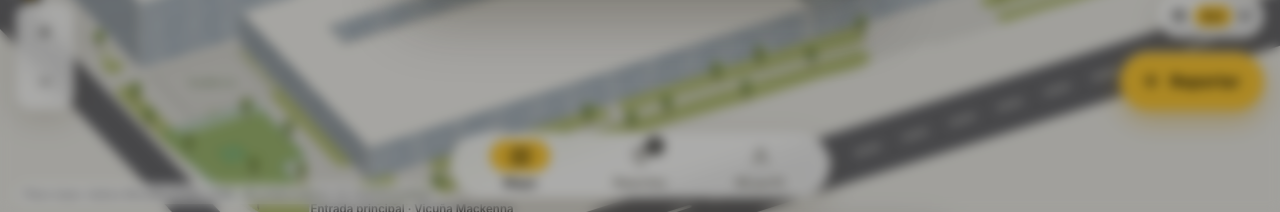
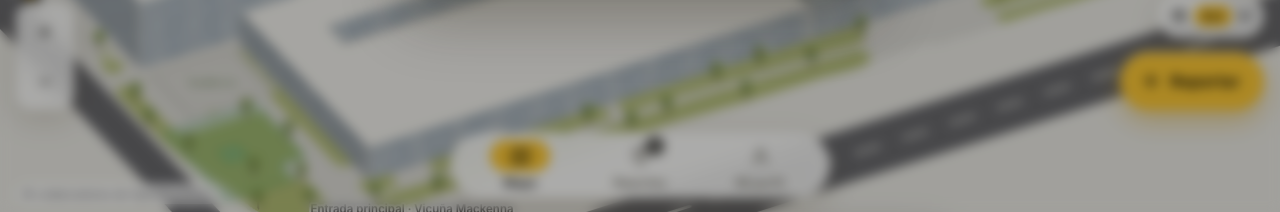
Before and after one commit to benjabarra/proyecto-inicial-grupo-01-bedia, a Django app: page /reportes/mapa/ in a window 1280 px wide. Shown: the part 588-800 px from the top of the page. Run offline with Django 5.2, Linux system fonts and the light colour scheme; the visitor is signed in with stand-in values (Sample User, id 1); data comes from the database, SQL or seed files in the repository; data that the repository does not hold is empty.

Commit message:
el mapa solo acredita a openstreetmap

```diff
--- a/mi_app/templates/reportes/mapa.html
+++ b/mi_app/templates/reportes/mapa.html
@@ -15,7 +15,7 @@
 {% include "reportes/_precarga.html" %}
 </head>
 <body>
-{# mapa u-pin: plano base de Isidora Morales (mapa USM) y OpenStreetMap, corregido por el equipo #}
+{# mapa u-pin: plano del campus en PDF y OpenStreetMap, corregido por el equipo #}
 
 
 <div class="app">
@@ -143,7 +143,7 @@
     <button type="button" data-tab="rep"><span class="ti"><svg viewBox="0 0 24 24" aria-hidden="true"><path d="M12 21s-7-6.3-7-11.5a7 7 0 0 1 14 0C19 14.7 12 21 12 21z"/><circle cx="12" cy="9.5" r="2.5"/></svg><i class="tb" id="tabN">0</i></span><span class="tl">Reportes</span></button>
     <button type="button" data-tab="perf"><span class="ti"><svg viewBox="0 0 24 24" aria-hidden="true"><circle cx="12" cy="8.5" r="3.8"/><path d="M4.5 20c1.2-3.6 4.2-5.5 7.5-5.5s6.3 1.9 7.5 5.5"/></svg></span><span class="tl">Mi perfil</span></button>
   </nav>
-  <div class="credit">Plano base: Isidora Morales (mapa USM) · © colaboradores de OpenStreetMap</div>
+  <div class="credit">© colaboradores de OpenStreetMap</div>
 </div>
 
 
```
Also changed, not shown: mi_app/datos/salas_san_joaquin.json.
